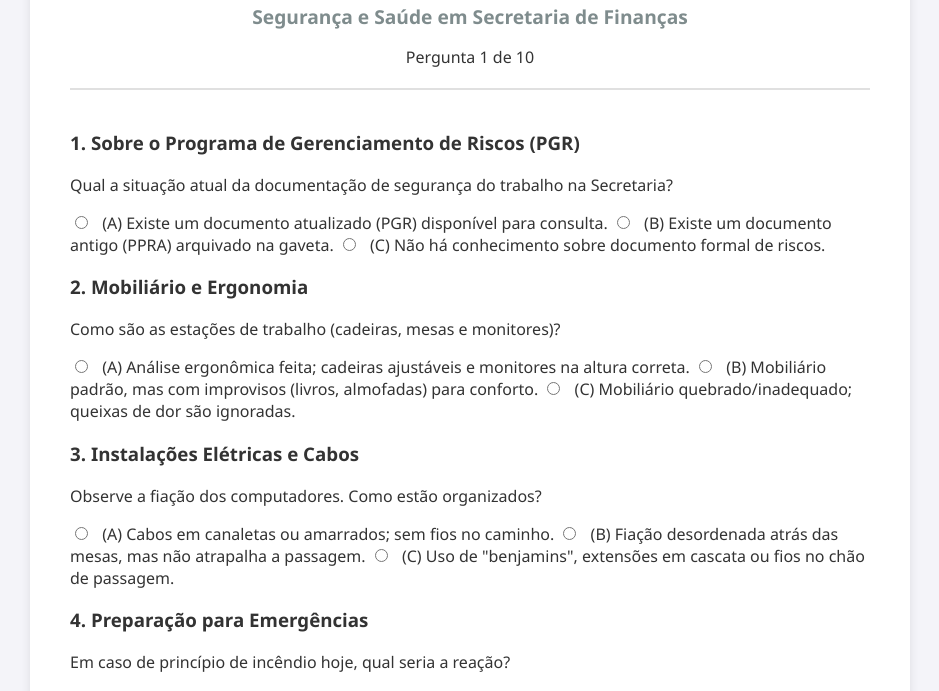
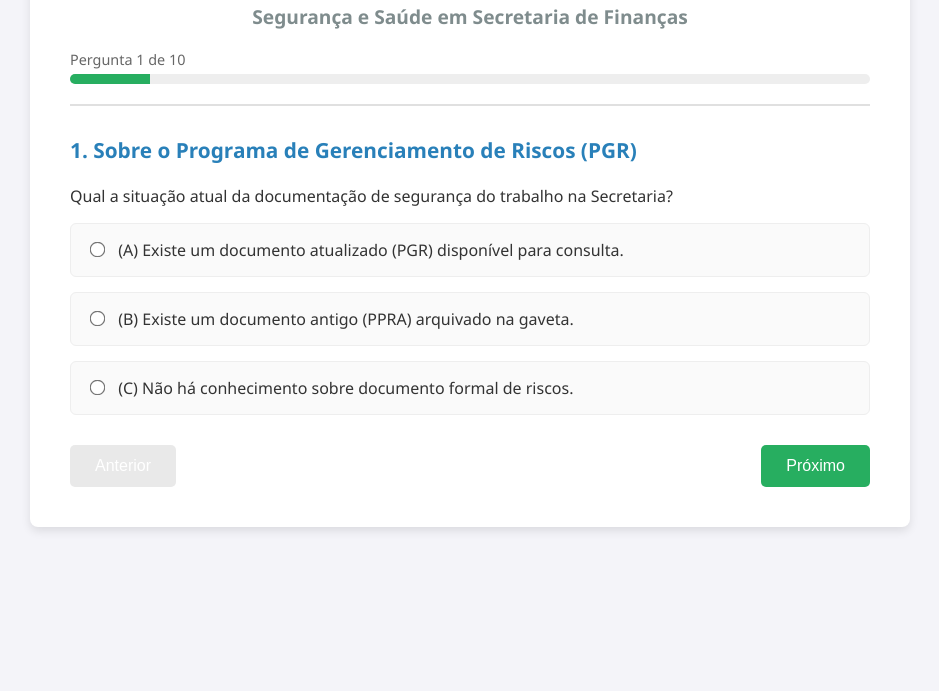
Before and after one commit to relitosouza/diagnosticosderiscos, a plain HTML site: page index.html in a window 1280 px wide. Shown: the part 105-796 px from the top of the page, without its empty margins (170-1109 px from the left). Drawn offline with Linux system fonts and the light colour scheme.

Commit message:
Update style.css

```diff
--- a/style.css
+++ b/style.css
@@ -17,7 +17,7 @@ body {
 
 header {
     text-align: center;
-    margin-bottom: 40px;
+    margin-bottom: 30px;
     border-bottom: 2px solid #e0e0e0;
     padding-bottom: 20px;
 }
@@ -33,84 +33,121 @@ header h2 {
     margin-top: 5px;
 }
 
-.question-block {
-    margin-bottom: 30px;
-    padding: 20px;
+/* Barra de Progresso */
+.progress-container {
+    margin-top: 20px;
+    text-align: left;
+}
+.progress-text {
+    font-size: 0.9rem;
+    color: #666;
+    margin-bottom: 5px;
+}
+.progress-bar-bg {
+    width: 100%;
+    height: 10px;
+    background-color: #eee;
+    border-radius: 5px;
+    overflow: hidden;
+}
+.progress-bar-fill {
+    height: 100%;
+    width: 10%; /* Inicia em 10% */
+    background-color: #27ae60;
+    transition: width 0.3s ease;
+}
+
+/* Perguntas (Steps) */
+.question-step {
+    display: none; /* Esconde todas por padrão */
+    animation: fadeIn 0.4s;
+}
+
+.question-step.active {
+    display: block; /* Mostra apenas a ativa */
+}
+
+@keyframes fadeIn {
+    from { opacity: 0; transform: translateY(10px); }
+    to { opacity: 1; transform: translateY(0); }
+}
+
+.question-step h3 {
+    margin-top: 0;
+    font-size: 1.3rem;
+    color: #2980b9;
+}
+
+.question-step label {
+    display: block;
+    margin: 15px 0;
+    cursor: pointer;
+    padding: 15px;
     border: 1px solid #eee;
-    border-radius: 5px;
+    border-radius: 6px;
+    transition: background 0.2s;
     background-color: #fafafa;
 }
 
-.question-block h3 {
-    margin-top: 0;
-    font-size: 1.1rem;
-    color: #2980b9;
-}
-
-.question-block label {
-    display: block;
-    margin: 10px 0;
-    cursor: pointer;
-    padding: 10px;
-    border-radius: 4px;
-    transition: background 0.2s;
-}
-
-.question-block label:hover {
+.question-step label:hover {
     background-color: #e8f4fd;
+    border-color: #2980b9;
 }
 
 input[type="radio"] {
     margin-right: 10px;
+    transform: scale(1.2);
+}
+
+/* Botões de Navegação */
+.nav-buttons {
+    display: flex;
+    justify-content: space-between;
+    margin-top: 30px;
 }
 
 button {
-    display: block;
-    width: 100%;
-    padding: 15px;
-    background-color: #27ae60;
-    color: white;
+    padding: 12px 25px;
     border: none;
     border-radius: 5px;
-    font-size: 1.2rem;
+    font-size: 1rem;
     cursor: pointer;
-    margin-top: 20px;
     transition: background 0.3s;
 }
 
-button:hover {
+#btn-prev {
+    background-color: #95a5a6;
+    color: white;
+}
+#btn-prev:disabled {
+    background-color: #e0e0e0;
+    cursor: not-allowed;
+    opacity: 0.7;
+}
+
+#btn-next {
+    background-color: #27ae60;
+    color: white;
+}
+#btn-next:hover {
     background-color: #219150;
 }
 
 /* Estilos do Resultado */
 .result-box {
-    margin-top: 40px;
-    padding: 20px;
+    margin-top: 20px;
+    padding: 30px;
     border-radius: 8px;
     text-align: center;
 }
 
 .hidden {
-    display: none;
+    display: none !important;
 }
 
-.green-result {
-    background-color: #d4edda;
-    border: 2px solid #c3e6cb;
-    color: #155724;
-}
-
-.yellow-result {
-    background-color: #fff3cd;
-    border: 2px solid #ffeeba;
-    color: #856404;
-}
-
-.red-result {
-    background-color: #f8d7da;
-    border: 2px solid #f5c6cb;
-    color: #721c24;
-}
+.green-result { background-color: #d4edda; border: 2px solid #c3e6cb; color: #155724; }
+.yellow-result { background-color: #fff3cd; border: 2px solid #ffeeba; color: #856404; }
+.red-result { background-color: #f8d7da; border: 2px solid #f5c6cb; color: #721c24; }
 
 #recommendation {
     margin-top: 15px;
```
